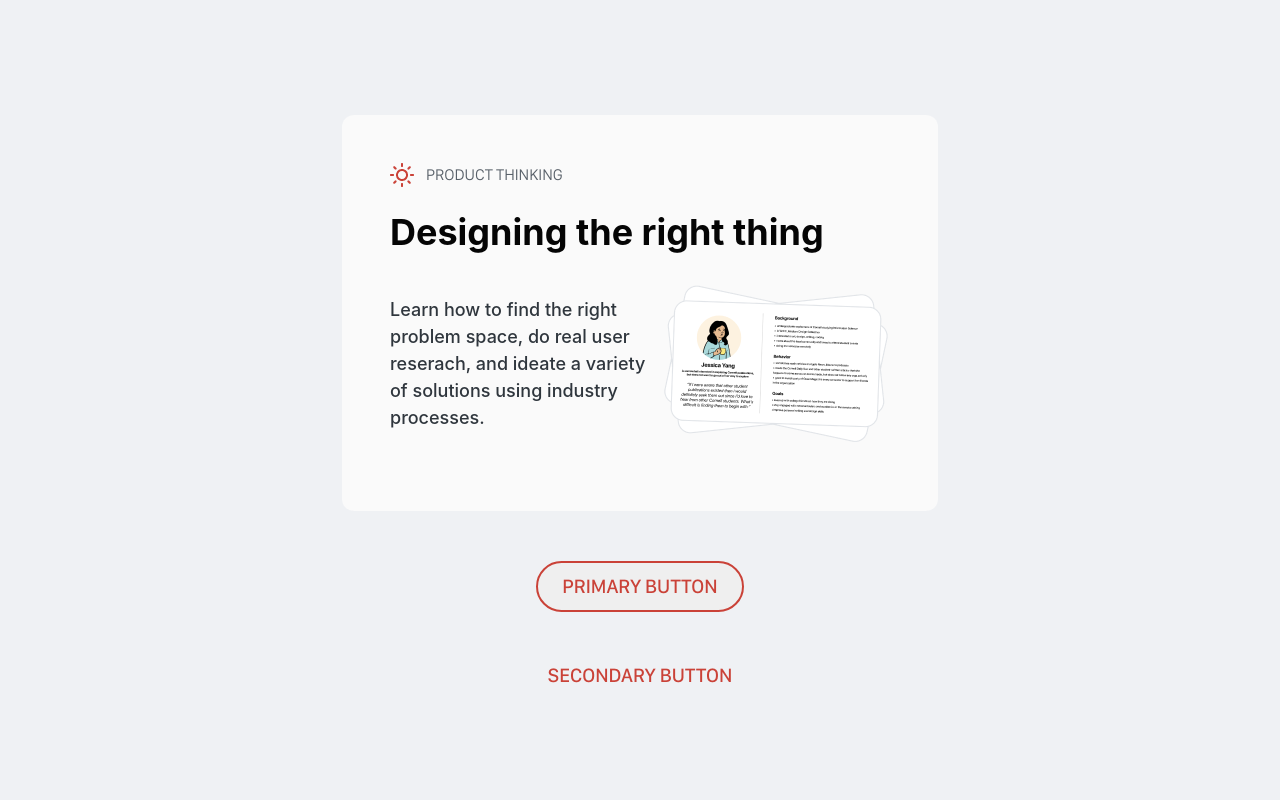
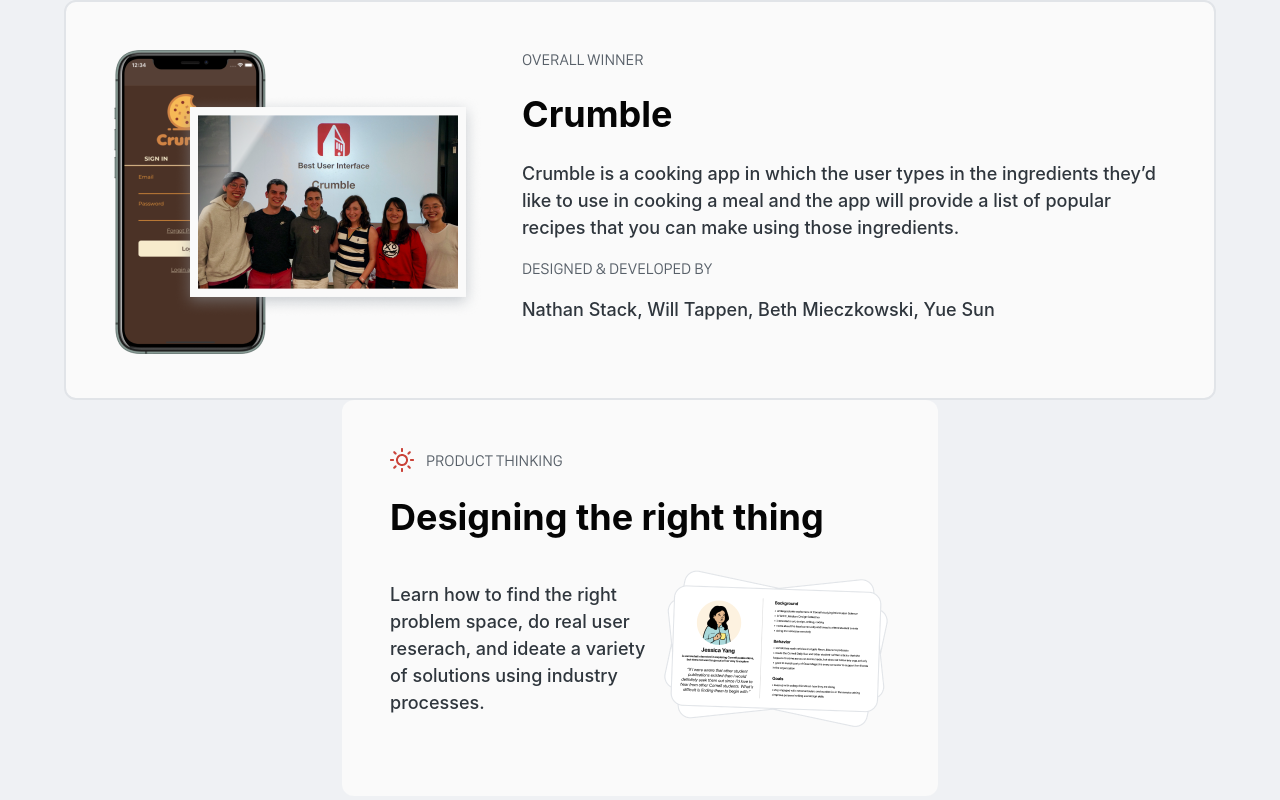
Before and after one commit to cuappdev/appdev-website, a React (Create React App) app: page / in a window 1280 px wide. Shown: the top 800 px of the page. Built offline with nearby package versions, Linux system fonts and the light colour scheme.

Commit message:
Create Hack Challenge winner information card

```diff
--- a/src/App.js
+++ b/src/App.js
@@ -1,20 +1,30 @@
-import mockup from './Images/mockup.png';
+import designMockup from './Images/design-mockup.png';
+import hackChallengeMockup from "./Images/hack-challenge.png";
 import sunIcon from './Images/icon-sun.png';
 import './App.css';
 import Button from './Components/Button';
 import CourseTopicCard from './Components/CourseTopicCard';
+import HackChallengeCard from './Components/HackChallengeCard';
 import './Components/styles.css';
 
 function App() {
   return (
     <div className="App">
       <header className="App-header">
+        <HackChallengeCard
+          award="Overall Winner"
+          appName="Crumble"
+          description="Crumble is a cooking app in which the user types in the ingredients they’d like to use in cooking a meal and the app will provide a list of popular recipes that you can make using those ingredients."
+          names={["Nathan Stack", "Will Tappen", "Beth Mieczkowski", "Yue Sun"]}
+          github="https://github.com/"
+          img={hackChallengeMockup}
+        />
         <CourseTopicCard
           icon={sunIcon}
           intro="PRODUCT THINKING"
           header="Designing the right thing"
           description="Learn how to find the right problem space, do real user reserach, and ideate a variety of solutions using industry processes."
-          img={mockup}
+          img={designMockup}
         />
         <Button text="PRIMARY BUTTON" onClick={() => alert('primary button clicked')} />
         <Button text="secondary button" type="secondary" onClick={() => alert('secondary button clicked')} />
--- a/src/Components/CourseTopicCard.js
+++ b/src/Components/CourseTopicCard.js
@@ -15,12 +15,12 @@
         return (
             <div className="card course">
                 <div className="card intro">
-                    <img src={icon} alt="" />
+                    <img className="icon" src={icon} alt="" />
                     <h3 className="card">{intro}</h3>
                 </div>
                 <h1 className="card">{header}</h1>
-                <div className="card content">
-                    <p className="card text">{description}</p>
+                <div className="card horizontal-content">
+                    <p className="card">{description}</p>
                     <img src={img} alt="" />
                 </div>
             </div>
--- /dev/null
+++ b/src/Components/HackChallengeCard.js
@@ -0,0 +1,31 @@
+import React from "react";
+
+export default class HackChallengeCard extends React.Component {
+    /**
+     * Constructs a Hack Challenge winner information card
+     * @param {string} award Type of award (ex. "Overall Winner")
+     * @param {string} appName Hack Challenge app title
+     * @param {string} description The description text in the card
+     * @param {string[]} names Array of group member names
+     * @param {string} github Github link to project
+     * @param {string} img The screenshot of the winning app and associated group members
+     * @returns Hack Challenge winner information card
+     */
+    render() {
+        const { award, appName, description, names, github, img } = this.props;
+        return (
+            <div className="card hack-challenge">
+                <div className="card">
+                    <img src={img} alt="" />
+                </div>
+                <div className="card vertical-content" style={{ "padding-left": "40px" }}>
+                    <h3 className="card">{award}</h3>
+                    <h1 className="card">{appName}</h1>
+                    <p className="card">{description}</p>
+                    <h3 className="card">Designed & Developed By</h3>
+                    <p className="card">{names.join(", ")}</p>
+                </div>
+            </div>
+        )
+    }
+}
--- a/src/Components/styles.css
+++ b/src/Components/styles.css
@@ -159,9 +159,25 @@
    width: 500px;
    height: 300px;
 
-   /* White */
+   background: #FAFAFA;
+   border-radius: 12px;
+}
+
+.card.hack-challenge {
+   float: left;
+   display: flex;
+   flex-direction: row;
+   align-items: flex-start;
+   padding: 48px;
+
+   position: static;
+   width: 1152px;
+   height: 400px;
 
    background: #FAFAFA;
+
+   border: 2px solid #E1E4E8;
+   box-sizing: border-box;
    border-radius: 12px;
 }
 
@@ -172,22 +188,25 @@
    padding: 0px;
 }
 
-.card.text {
+.card.horizontal-content {
+   display: flex;
+   flex-direction: row;
+   align-items: center;
+   text-align: left;
+}
+
+.card.vertical-content {
+   text-align: left;
+}
+
+p.card {
    font-family: SF Pro Display;
    font-style: normal;
    font-weight: 500;
    font-size: 18px;
    line-height: 150%;
-   text-align: left;
 
    color: #2F363D;
-}
-
-.card.content {
-   display: flex;
-   flex-direction: row;
-   align-items: center;
-   padding: 0px;
 }
 
 h1.card {
@@ -215,5 +234,9 @@
    order: 1;
    align-self: center;
    flex-grow: 0;
-   margin: 0px 12px;
+   margin: 0px 0px;
 }
+
+.icon {
+   margin: 0px 12px 0px 0px;
+}
```
Also changed, not shown: src/Images/design-mockup.png (renamed from src/Images/mockup.png), src/Images/hack-challenge.png (added).
